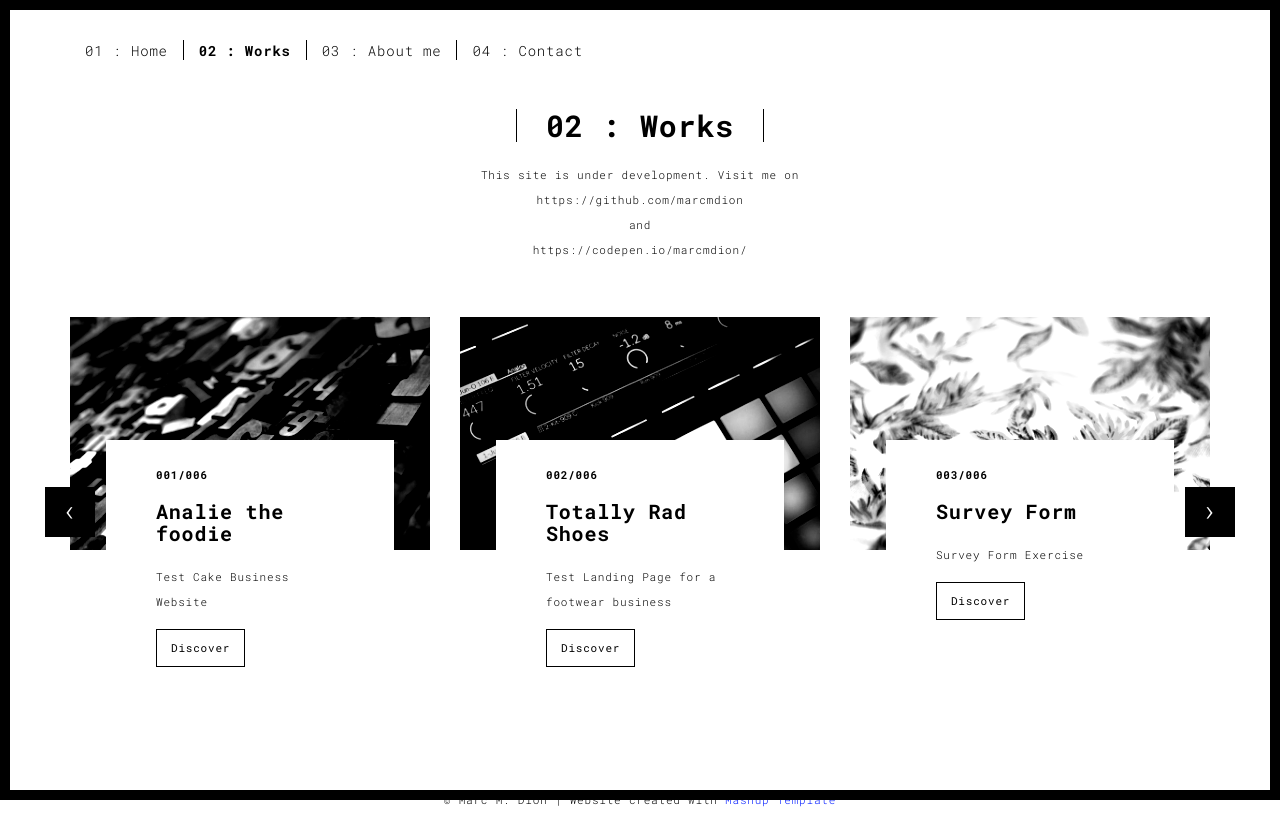
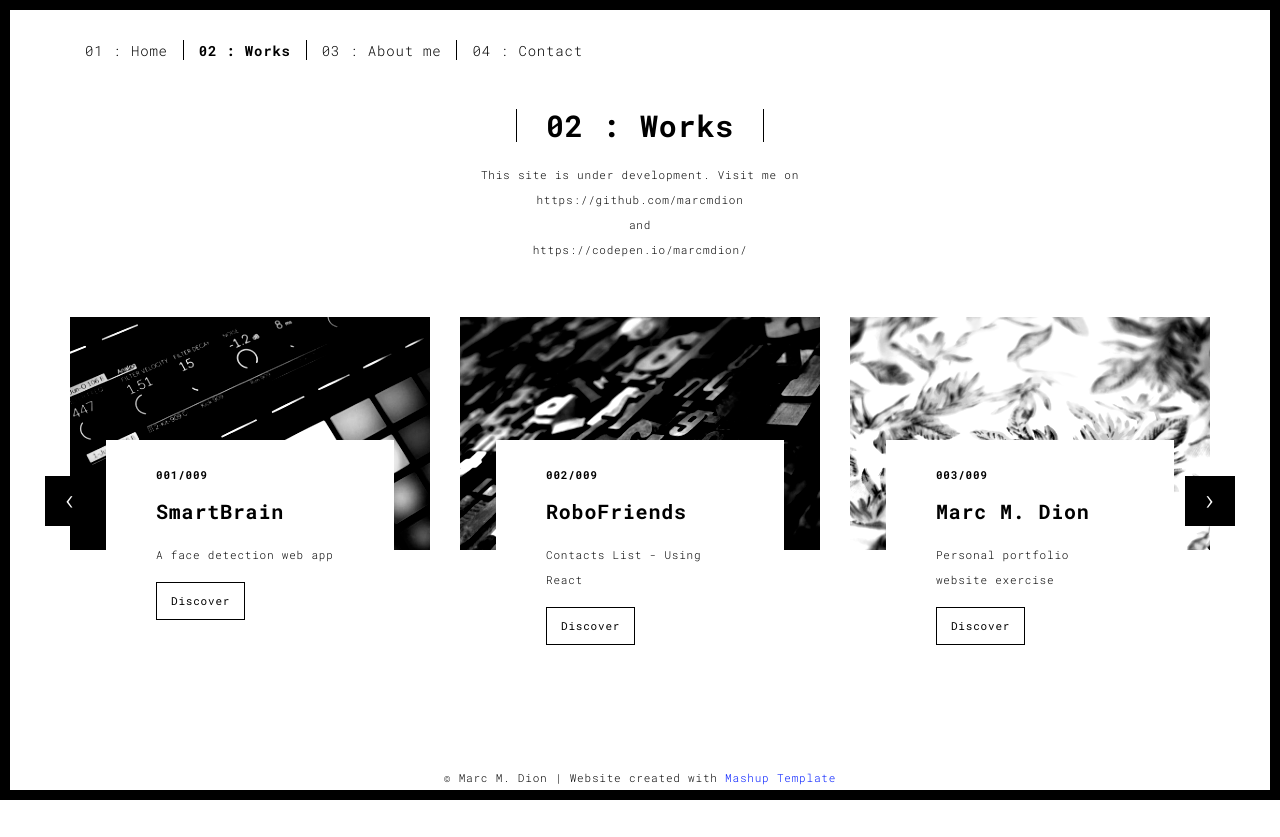
Before and after one commit to marcmdion/marcmdion.github.io, a plain HTML site: page works.html in a window 1280 px wide. After the commit the page ends 815 px from the top, so only its background shows below. Drawn offline with Linux system fonts and the light colour scheme.

Commit message:
added 3 new works

```diff
--- a/works.html
+++ b/works.html
@@ -68,6 +68,49 @@
         <div class="carousel-inner">
             <div class="item active">
                 <div class="row">
+                  <div class="col-sm-4">
+                    <a href="./work.html" class="black-image-project-hover">
+                      <img src="./assets/images/work02-hover.jpg" alt="Image" class="img-responsive">
+                    </a>
+                    <div class="card-container">
+                      <h4>001/009</h4>
+                      <h3>SmartBrain</h3>
+                      <p>A face detection web app</p>
+                      <a href="https://marcmdion.github.io/SmartBrain/" class="btn btn-default" target="_blank">Discover</a>
+                    </div>
+                  </div>
+
+                   <div class="col-sm-4">
+                      <a href="./work.html" class="black-image-project-hover">
+                        <img src="./assets/images/work01-hover.jpg" alt="Image" class="img-responsive">
+                      </a>
+                      <div class="card-container">
+                        <h4>002/009</h4>
+                        <h3>RoboFriends</h3>
+                        <p>Contacts List - Using React</p>
+                        <a href="https://marcmdion.github.io/robofriends/" class="btn btn-default" target="_blank">Discover</a>
+                      </div>
+                    </div>
+
+                    <div class="col-sm-4">
+                      <a href="./work.html" class="black-image-project-hover">
+                        <img src="./assets/images/work03-hover.jpg" alt="Image" class="img-responsive">
+                      </a>
+                      <div class="card-container">
+                        <h4>003/009</h4>
+                        <h3>Marc M. Dion</h3>
+                        <p>Personal portfolio website exercise</p>
+                        <a href="marcmdion.github.io" class="btn btn-default" target="_blank">Discover</a>
+                      </div>
+                    </div>
+
+                </div>
+                <!--/row-->
+            </div>
+
+          <!--/item-->
+            <div class="item">
+                <div class="row">
                     <div class="col-sm-4">
 
                       <a href="./work.html" title="" class="black-image-project-hover">
@@ -75,7 +118,7 @@
                       </a>
 
                       <div class="card-container card-container-lg">
-                        <h4>001/006</h4>
+                        <h4>004/009</h4>
                         <h3>Analie the foodie</h3>
                         <p>Test Cake Business Website</p>
                         <a href="https://marcmdion.github.io/analiedion/" title="" class="btn btn-default" target="_blank">Discover</a>
@@ -87,7 +130,7 @@
                         <img src="./assets/images/work02-hover.jpg" alt="" class="img-responsive">
                       </a>
                       <div class="card-container card-container-lg">
-                        <h4>002/006</h4>
+                        <h4>005/009</h4>
                         <h3>Totally Rad Shoes</h3>
                         <p>Test Landing Page for a footwear business</p>
                         <a href="https://marcmdion.github.io/fcc-productlandingpage/" title="" class="btn btn-default" target="_blank">Discover</a>
@@ -99,7 +142,7 @@
                         <img src="./assets/images/work03-hover.jpg" alt="" class="img-responsive">
                       </a>
                       <div class="card-container card-container-lg">
-                        <h4>003/006</h4>
+                        <h4>006/009</h4>
                         <h3>Survey Form </h3>
                         <p>Survey Form Exercise</p>
                         <a href="https://marcmdion.github.io/fcc-surveyform/" title="" class="btn btn-default" target="_blank">Discover</a>
@@ -109,7 +152,10 @@
                 </div>
                 <!--/row-->
             </div>
+
             <!--/item-->
+
+          <!--/item-->
             <div class="item">
                 <div class="row">
                   <div class="col-sm-4">
@@ -117,7 +163,7 @@
                       <img src="./assets/images/work02-hover.jpg" alt="Image" class="img-responsive">
                     </a>
                     <div class="card-container">
-                      <h4>004/006</h4>
+                      <h4>007/009</h4>
                       <h3>Nikola Tesla</h3>
                       <p>Tribute page exercise</p>
                       <a href="https://marcmdion.github.io/fcc-tributepage/" class="btn btn-default" target="_blank">Discover</a>
@@ -129,7 +175,7 @@
                         <img src="./assets/images/work01-hover.jpg" alt="Image" class="img-responsive">
                       </a>
                       <div class="card-container">
-                        <h4>005/006</h4>
+                        <h4>008/009</h4>
                         <h3>Things that matter</h3>
                         <p>Technical documentation exercise</p>
                         <a href="https://marcmdion.github.io/fcc-technicaldoumentation/" class="btn btn-default" target="_blank">Discover</a>
@@ -141,7 +187,7 @@
                         <img src="./assets/images/work03-hover.jpg" alt="Image" class="img-responsive">
                       </a>
                       <div class="card-container">
-                        <h4>006/006</h4>
+                        <h4>009/009</h4>
                         <h3>Marc M. Dion</h3>
                         <p>Personal portfolio website exercise</p>
                         <a href="marcmdion.github.io" class="btn btn-default" target="_blank">Discover</a>
@@ -153,6 +199,9 @@
             </div>
 
             <!--/item-->
+
+
+
         </div>
         <!--/carousel-inner-->
         <a class="left carousel-control" href="#myCarousel" data-slide="prev">‹</a>
```
